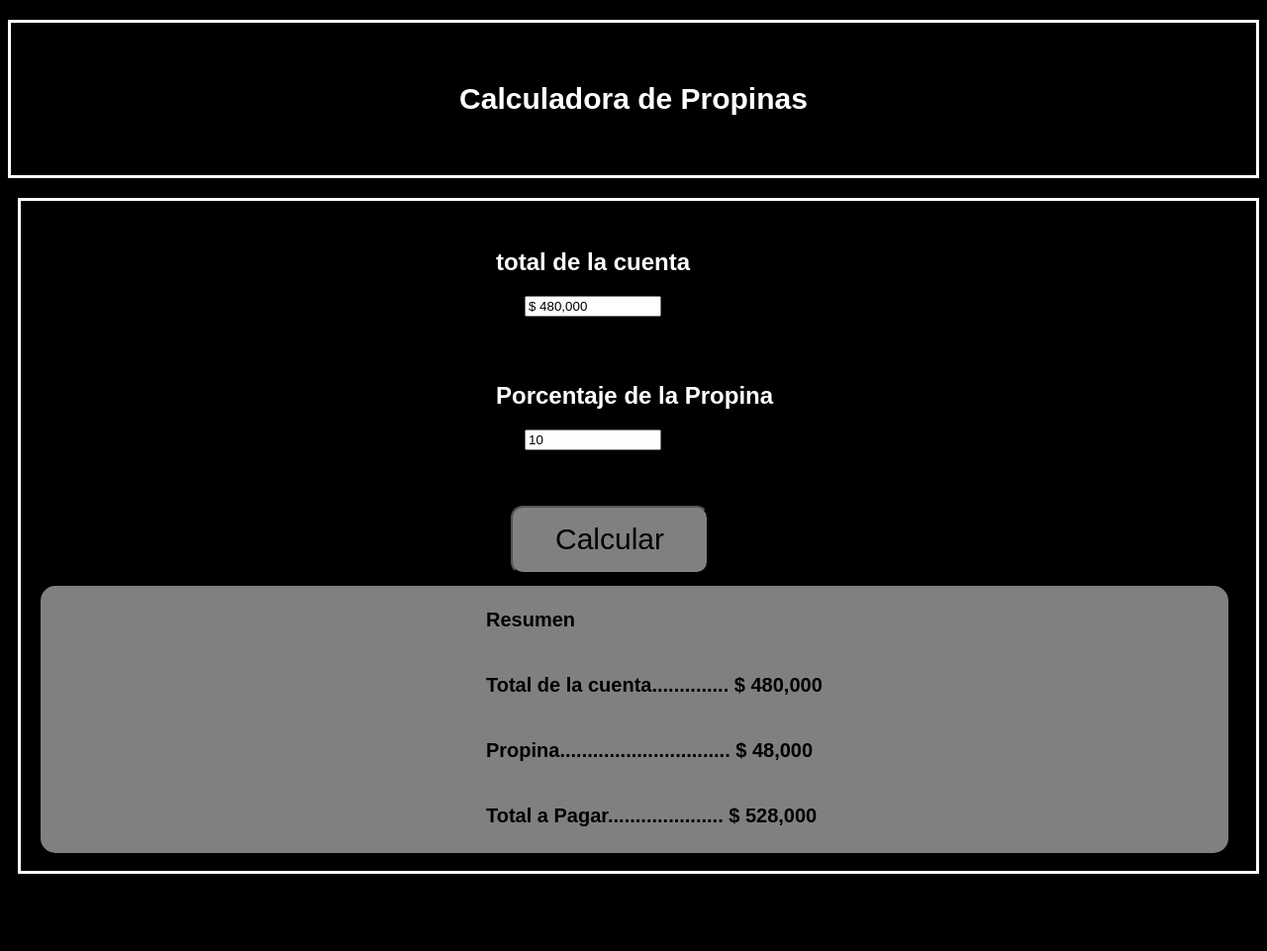
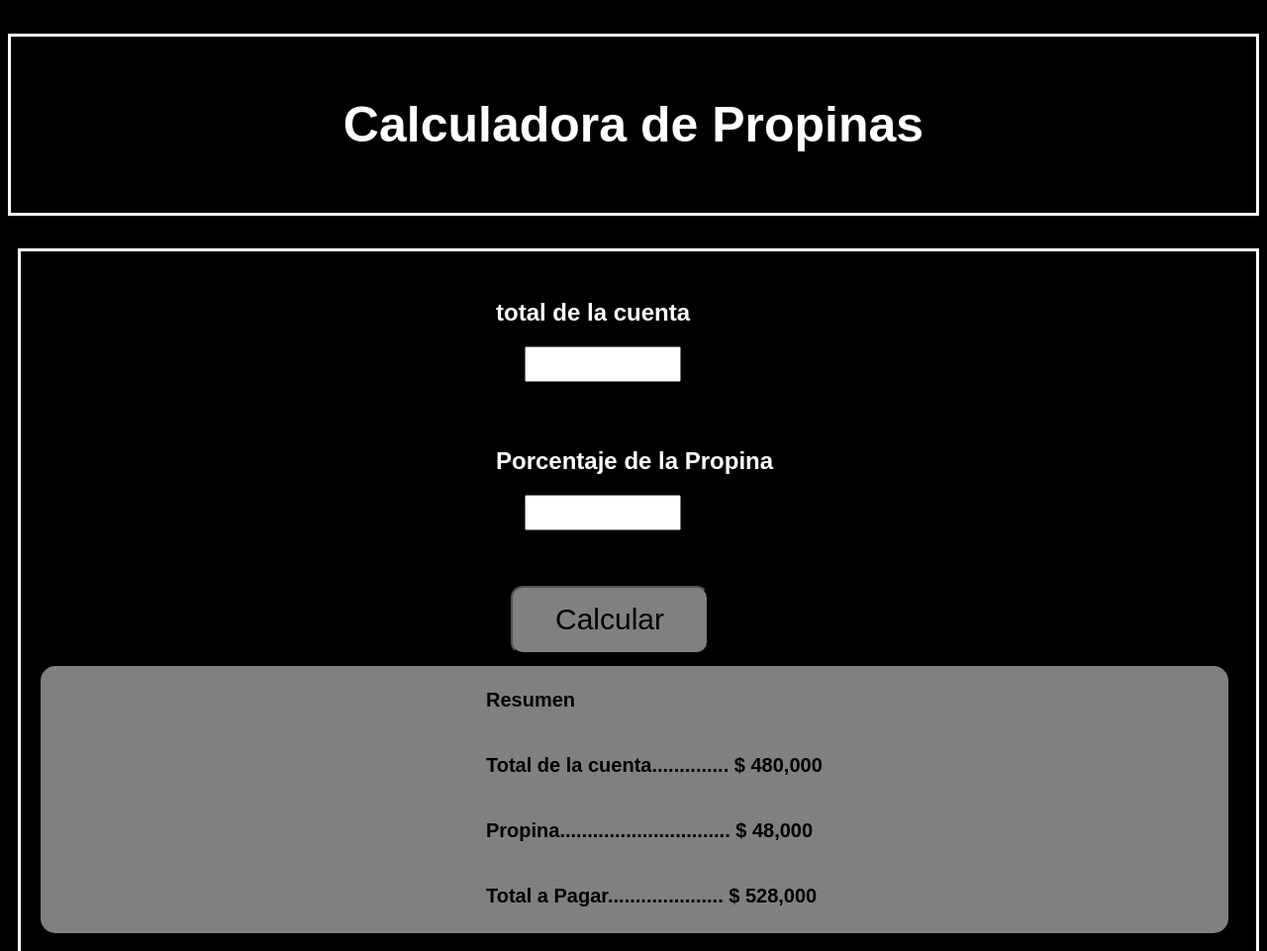
Before and after one commit to julietM/CalculadoraPropinas, a plain HTML site: page index.html in a window 1280 px wide. Shown: the top 961 px of the page at 99% size. Before the commit the page ends 891 px from the top, so only its background shows below. Drawn offline with Linux system fonts and the light colour scheme.

Commit message:
terminando "numbre"

```diff
--- a/index.html
+++ b/index.html
@@ -11,8 +11,8 @@
     <h1>Calculadora de Propinas</h1>
 
     <div class="caja">
-        <h2><br>total de la cuenta</br></h2><input type="text" id="lname" name="lname" value="$ 480,000"><br><br >
-        <h2><br>Porcentaje de la Propina</br></h2><input type="text" id="lname" name="lname" value="10"><br><br>
+        <h2><br>total de la cuenta</br></h2><input type="number"><br><br >
+        <h2><br>Porcentaje de la Propina</br></h2><input type="number"><br><br>
          <br>
         <button>Calcular</button>
     </br>
--- a/styles.css
+++ b/styles.css
@@ -6,7 +6,7 @@ h1{
     padding: 60px;
     text-align: center;
     color: white;
-    font-size: 30px;
+    font-size: 50px;
     font-family: 'Anek Tamil', sans-serif;
     border-style: solid ;
 
@@ -30,8 +30,10 @@ button{
     border-radius: 12px;
 }
 input{
-    width: 130px;
+    width: 150px;
+    height: 30px;
     margin-left: 29px;
+    font-size: 20px;
 }
 
 .caja {
```
